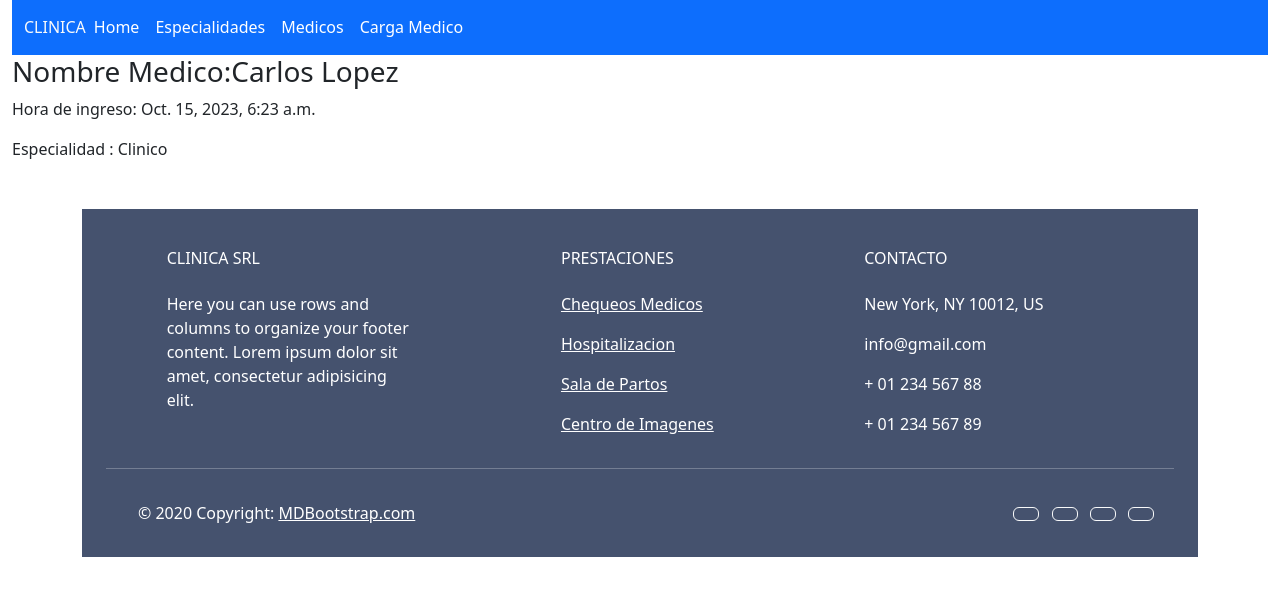
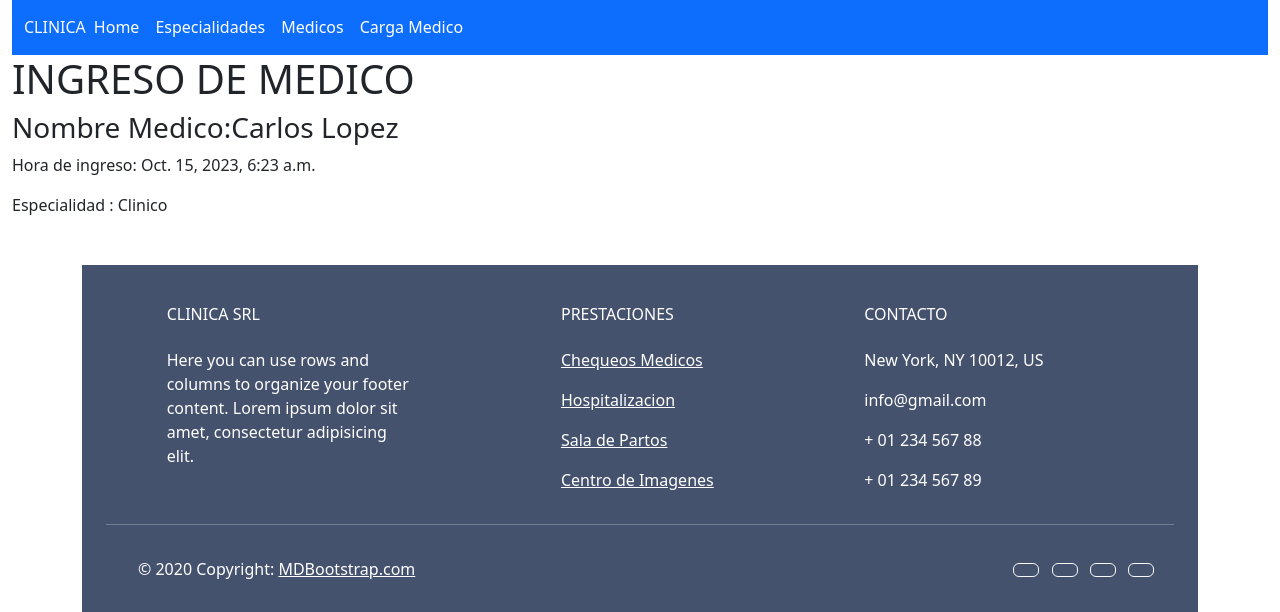
Before and after one commit to LeonardoNah/PracticaGitClinica, a Django app: page /clinica/carga/ in a window 1280 px wide. Shown: the part 52-664 px from the top of the page. Run offline with Django 4.2, Linux system fonts and the light colour scheme.

Commit message:
se agrega un H1

```diff
--- a/core/templates/core/carga_medico.html
+++ b/core/templates/core/carga_medico.html
@@ -10,6 +10,7 @@
 {% block section_title %} Carga de Medicos {% endblock %}
 
 {% block main %}
+<h1>INGRESO DE MEDICO</h1>
     <h3>Nombre Medico:{{nombre_medico}}</h3>
     <p>Hora de ingreso: {{hora}}</p>
     <p>Especialidad : {{especialidad}}</p>
```
